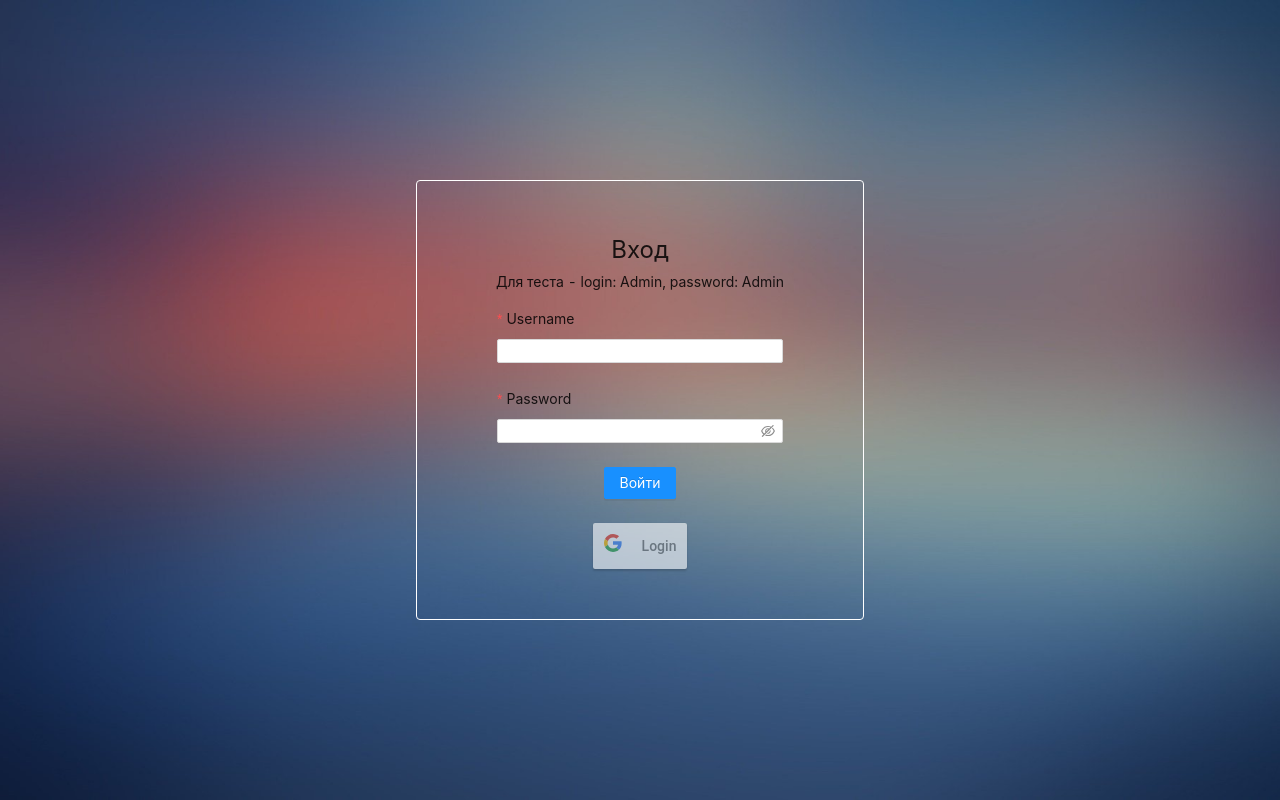
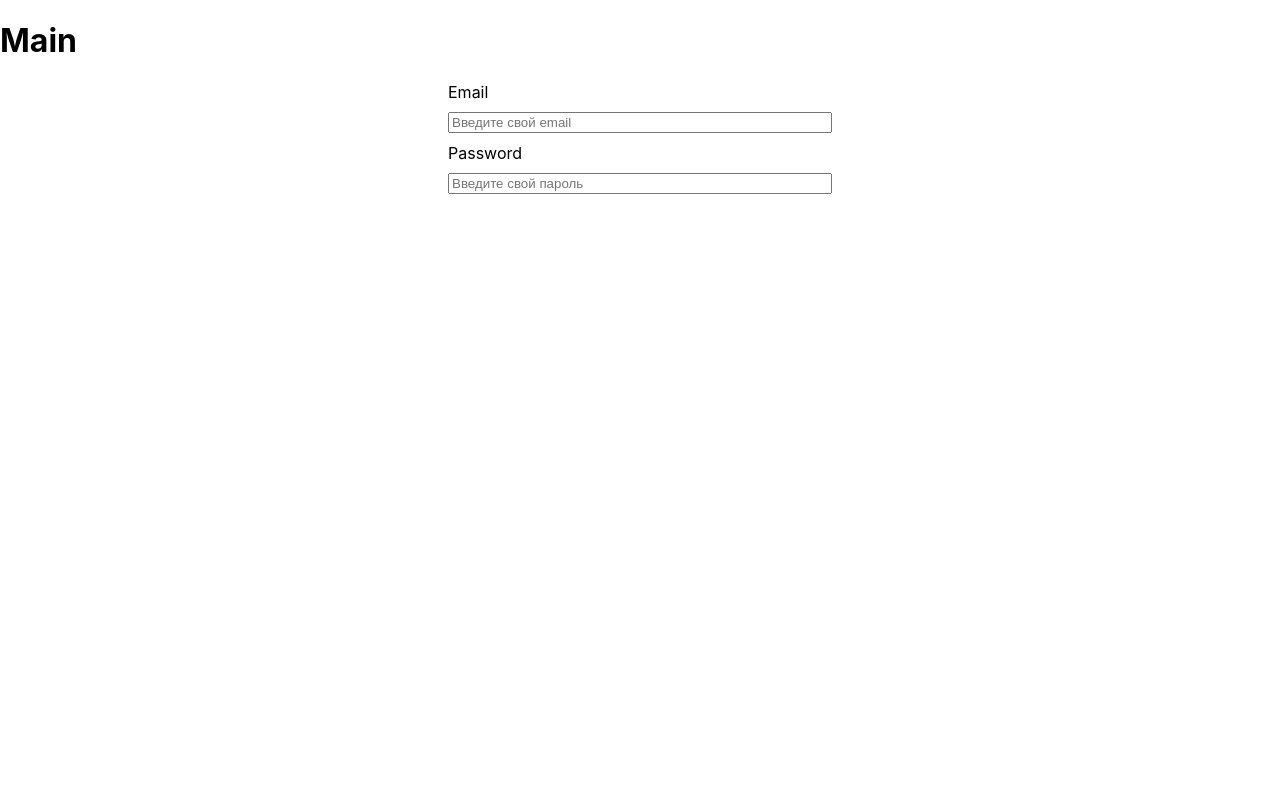
Before and after one commit to sign-system/youtube_search, a React (Create React App) app: page / in a window 1280 px wide. Built offline with nearby package versions, Linux system fonts and the light colour scheme.

Commit message:
test form

```diff
--- a/src/App.js
+++ b/src/App.js
@@ -1,12 +1,14 @@
 import "./App.css";
-import AuthPage from "./components/AuthPage/AuthPage";
+import Main from "./components/Main/Main";
+// import AuthPage from "./components/AuthPage/AuthPage";
 // import Header from "./components/Header/Header";
 
 function App() {
   return (
     <div className="App">
       {/* <Header /> */}
-      <AuthPage />
+      {/* <AuthPage /> */}
+      <Main />
     </div>
   );
 }
--- a/src/components/Main/Main.jsx
+++ b/src/components/Main/Main.jsx
@@ -1,7 +1,17 @@
-import s from "./Main.scss";
+import s from "./Main.module.css";
 
 const Main = () => {
-  return <main>Main</main>;
+  return (
+    <main>
+      <h1>Main</h1>
+      <form className={s.form}>
+        <label>Email</label>
+        <input type="email" placeholder="Введите свой email" />
+        <label>Password</label>
+        <input type="password" placeholder="Введите свой пароль" />
+      </form>
+    </main>
+  );
 };
 
 export default Main;
--- a/src/components/Main/Main.module.css
+++ b/src/components/Main/Main.module.css
@@ -0,0 +1,7 @@
+.form {
+  display: flex;
+  flex-direction: column;
+  width: 30%;
+  margin: auto;
+  gap: 10px;
+}
```
Also changed, not shown: 1 other file (tests, documents, lock files or other folders).
